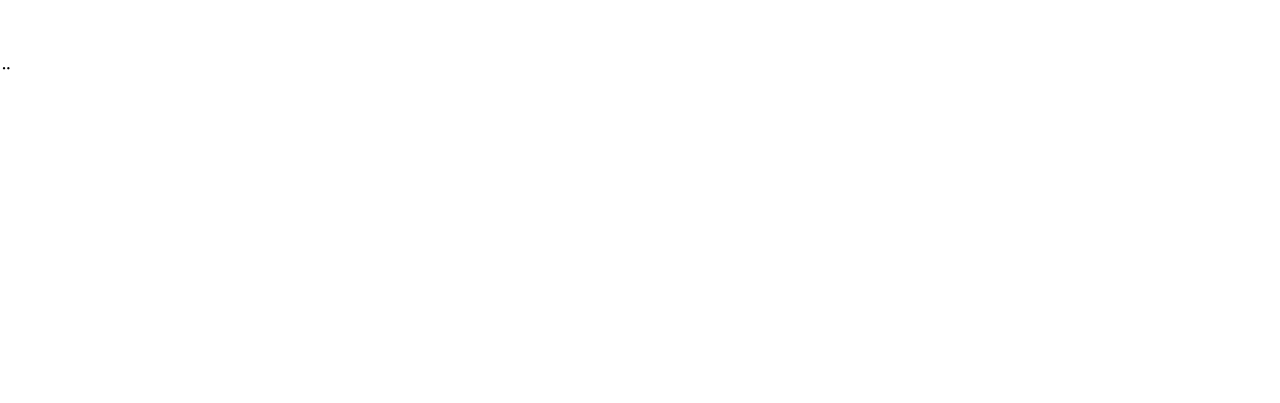
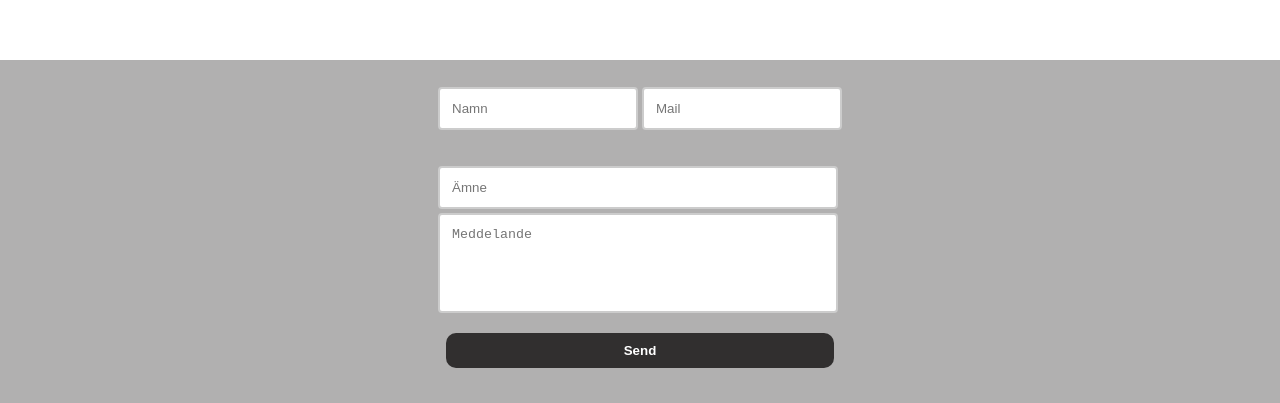
Before and after one commit to DavidFurby/Nerja-house, a Next.js app: page / in a window 1280 px wide. Shown: the part 2479-2882 px from the top of the page. Before the commit the page ends 2571 px from the top, so only its background shows below. Built offline with nearby package versions, Linux system fonts and the light colour scheme; no server answers; the database is empty.

Commit message:
Added contact-form

```diff
--- /dev/null
+++ b/components/contact.tsx
@@ -0,0 +1,59 @@
+import React, { useState } from "react";
+
+export default function Contact() {
+  const [name, setName] = useState("");
+  const [email, setEmail] = useState("");
+  const [subject, setSubject] = useState("");
+  const [message, setMessage] = useState("");
+
+  const handleSubmit = (event: { preventDefault: () => void }) => {
+    event.preventDefault();
+  };
+  return (
+    <div style={{ backgroundColor: " rgb(177, 176, 176)" }}>
+      <form
+        style={{
+          padding: "25px",
+          display: "grid",
+          justifyContent: "center",
+          width: "100%",
+        }}
+        onSubmit={handleSubmit}
+      >
+        <div style={{ display: "flex" }}>
+          <input
+            style={{ width: "200px" }}
+            placeholder="Namn"
+            value={name}
+            onChange={(event) => setName(event.target.value)}
+          ></input>
+
+          <br />
+          <input
+            style={{ width: "200px" }}
+            placeholder="Mail"
+            value={email}
+            onChange={(event) => setEmail(event.target.value)}
+          ></input>
+        </div>
+        <br />
+        <div>
+          <input
+            style={{ width: "400px" }}
+            placeholder="Ämne"
+            value={subject}
+            onChange={(event) => setSubject(event.target.value)}
+          ></input>
+          <br />
+          <textarea
+            style={{ width: "400px", height: "100px", resize: "none" }}
+            placeholder="Meddelande"
+            value={message}
+            onChange={(event) => setMessage(event.target.value)}
+          ></textarea>
+        </div>
+        <button>Send</button>
+      </form>
+    </div>
+  );
+}
--- a/pages/index.tsx
+++ b/pages/index.tsx
@@ -7,6 +7,7 @@ import ScreenContext from "../utils/context/ScreenContext";
 import Booking from "../components/booking";
 import ReadMore from "../components/readMore";
 import Introduction from "../components/introduction";
+import Contact from "../components/contact";
 
 const Home = () => {
   let [loading, setLoading] = useState(true);
@@ -32,7 +33,7 @@ const Home = () => {
       {!loading ? (
         <div className="content">
           <div id="introduction">
-            <Introduction image={introductionImage} isMobile={isMobile} />
+            <Introduction image={introductionImage} />
           </div>
           <div id="cards">
             <FrontPageCards images={frontPageImages} isMobile={isMobile} />
@@ -41,7 +42,10 @@ const Home = () => {
             <Booking />
           </div>
           <div id="readMore">
-            <ReadMore />¨
+            <ReadMore />
+          </div>
+          <div id="contact">
+            <Contact />
           </div>
         </div>
       ) : null}
--- a/styles/globals.css
+++ b/styles/globals.css
@@ -37,21 +37,40 @@ footer {
   background: rgb(49, 47, 47);
   overflow: hidden;
 }
+
 p {
   font-size: 12;
 }
+
 footer p {
-  color:  rgb(255, 255, 255);
+  color: rgb(255, 255, 255);
 
 }
+
 @font-face {
   font-family: Lora;
   src: url("../fonts/Lora/Lora-VariableFont_wght.ttf")
 }
 
+input {
+  padding: 12px;
+  margin: 2px;
+  box-sizing: border-box;
+  border: 2px solid #ccc;
+  border-radius: 4px;
+}
+
+textarea {
+  padding: 12px;
+  margin: 2px;
+  box-sizing: border-box;
+  border: 2px solid #ccc;
+  border-radius: 4px;
+}
+
 .content {
   position: relative;
-  top:20px;
+  top: 20px;
   margin: 20px, 20px;
 }
 
@@ -72,9 +91,11 @@ button:active {
   opacity: 0.6;
 
 }
+
 button:hover {
   opacity: 0.8;
 }
+
 a {
   color: inherit;
   text-decoration: none;
```
